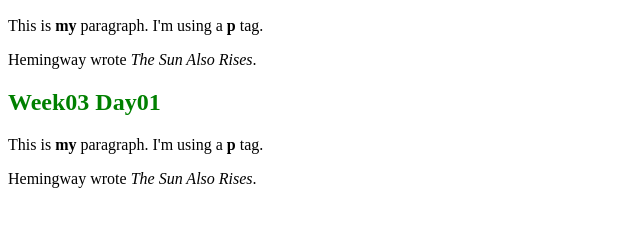
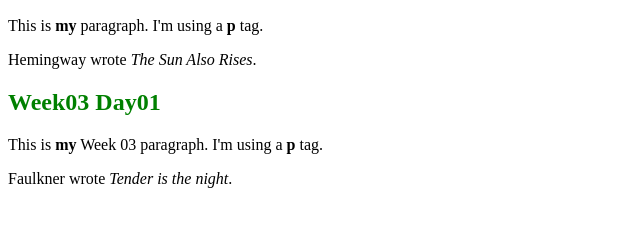
Before and after one commit to amandaleemarsh/amandaleemarsh.github.io, a plain HTML site: page index.html in a window 1280 px wide. Shown: the part 50-276 px from the top of the page, without its empty margins (0-640 px from the left). Drawn offline with Linux system fonts and the light colour scheme.

Commit message:
Added Faulkner quote

```diff
--- a/index.html
+++ b/index.html
@@ -20,9 +20,9 @@
         <section>
             <span id="bar"><h1>Week03 Day01</h1></span>
 
-            <p>This is <strong>my</strong> paragraph. I'm using a <b>p</b> tag. </p>
+            <p>This is <strong>my</strong> Week 03 paragraph. I'm using a <b>p</b> tag. </p>
 
-            <p>Hemingway wrote <cite>The Sun Also Rises</cite>.</p>
+            <p>Faulkner wrote <cite>Tender is the night</cite>.</p>
         </section>
     </body>
 </html>
```
